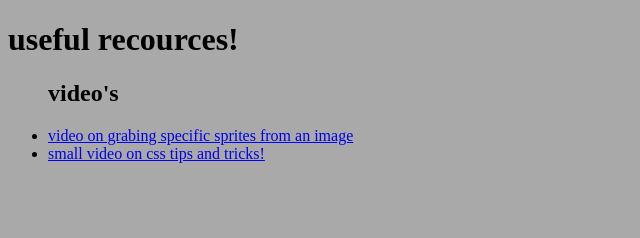
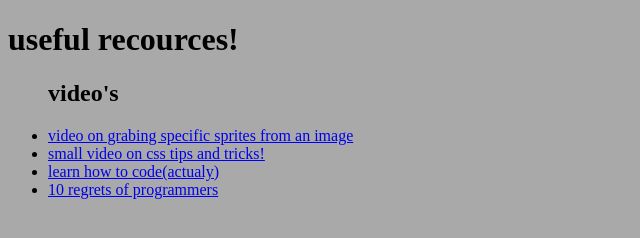
Before and after one commit to Bwaf/code, a plain HTML site: page index.html in a window 1280 px wide. Shown: the whole page, without its empty margins (0-640 px from the left). Drawn offline with Linux system fonts and the light colour scheme.

Commit message:
added another link

```diff
--- a/index.html
+++ b/index.html
@@ -19,6 +19,8 @@
             <h2>video's</h2>
             <li><a target="_blank" href="https://www.youtube.com/watch?v=usqPLN02OAM">video on grabing specific sprites from an image</a></li>
             <li><a target="_blank" href="https://www.youtube.com/watch?v=Xc6G3oV24yE">small video on css tips and tricks!</a></li>
+            <li><a target="_blank" href="https://www.youtube.com/watch?v=q-_ezD9Swz4">learn how to code(actualy)</a></li>
+            <li><a target="_blank" href="https://www.youtube.com/watch?v=ehTIhQpj9ys">10 regrets of programmers</a></li>
         </ul>
     </body>
 </html>
```
